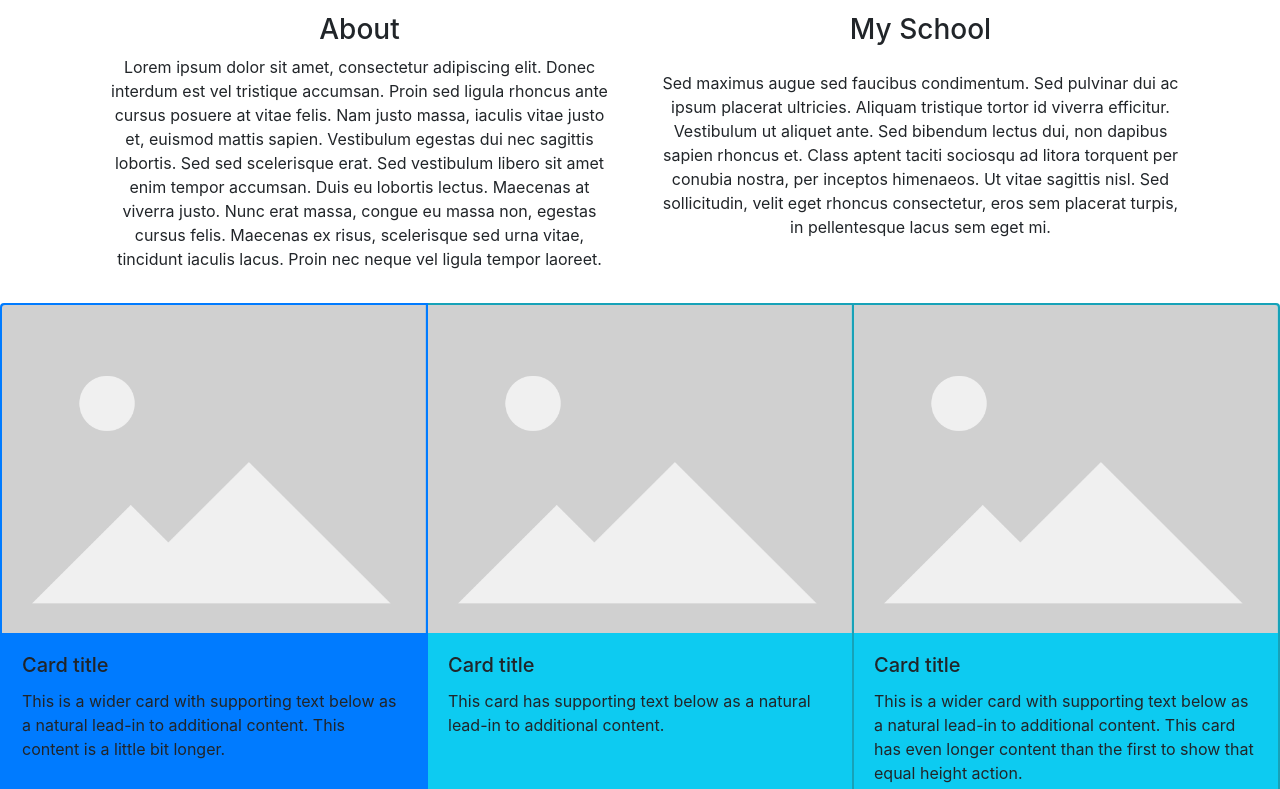
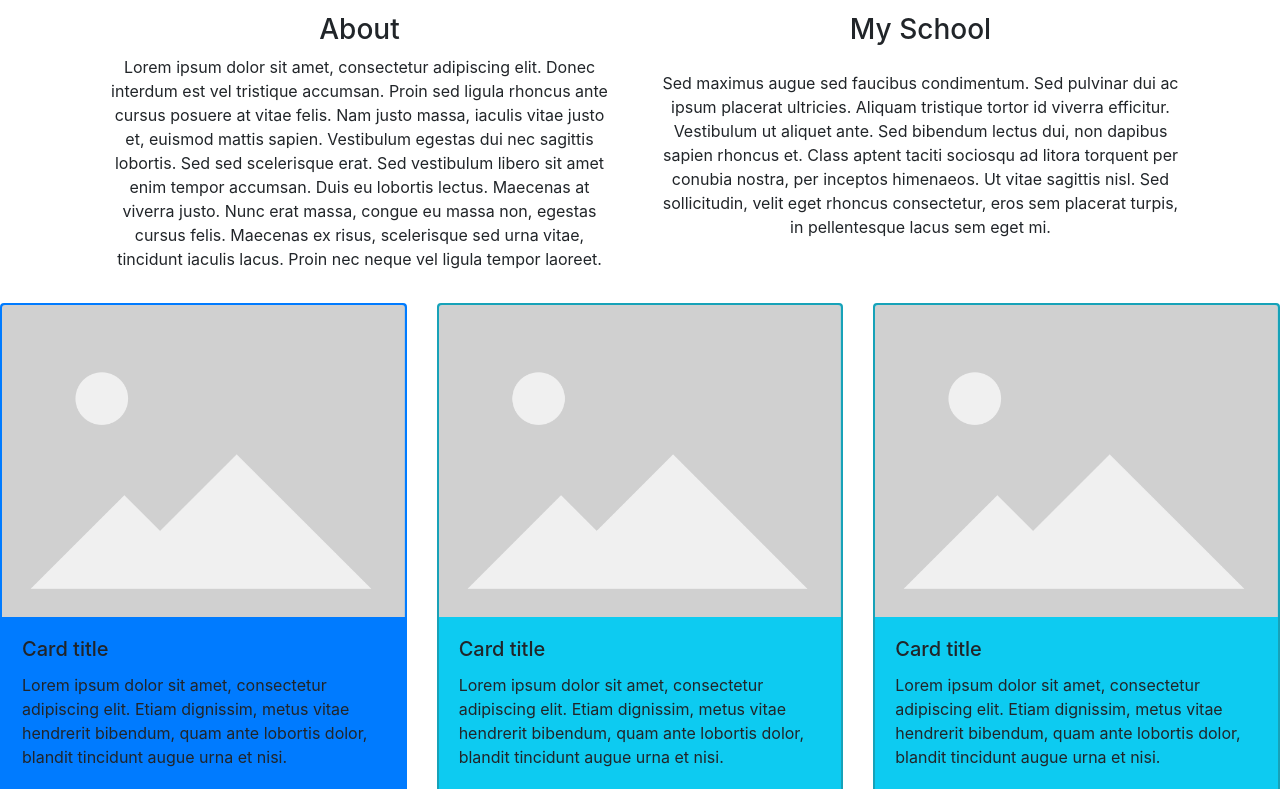
Before and after one commit to M1X3Rr/M1X3Rr.github.io, a plain HTML site: page index.html in a window 1280 px wide. Shown: the part 163-952 px from the top of the page. Drawn offline with Linux system fonts and the light colour scheme; a script that the page names is missing.

Commit message:
Update index.html

```diff
--- a/index.html
+++ b/index.html
@@ -88,39 +88,47 @@
 
     <!-- NEWS -->
     <section>
-        <div class="card-group">
+        <div class="row">
+            <div class="col-sm-12 col-md-5 col-lg-4">
                 <div class="card border-primary card-bg-primary">
                     <img src="img/placeholder.png" class="card-img-top" alt="...">
                     <div class="card-body">
                         <h5 class="card-title">Card title</h5>
-                    <p class="card-text">This is a wider card with supporting text below as a natural lead-in to additional content. This content is a little bit longer.</p>
+                        <p class="card-text">Lorem ipsum dolor sit amet, consectetur adipiscing elit. Etiam dignissim, metus vitae hendrerit bibendum, quam ante lobortis dolor, blandit tincidunt augue urna et nisi.</p>
                     </div>
                     <div class="card-footer">
                         <small class="text-body-secondary" id="last-updated-1">Last updated  mins ago</small>
                     </div>
                 </div>
+            </div>
+            <div class="col-sm-12 col-md-5 col-lg-4">
                 <div class="card border-info card-bg-info">
                     <img src="img/placeholder.png" class="card-img-top" alt="...">
                     <div class="card-body">
                         <h5 class="card-title">Card title</h5>
-                    <p class="card-text">This card has supporting text below as a natural lead-in to additional content.</p>
+                        <p class="card-text">Lorem ipsum dolor sit amet, consectetur adipiscing elit. Etiam dignissim, metus vitae hendrerit bibendum, quam ante lobortis dolor, blandit tincidunt augue urna et nisi.</p>
                     </div>
                     <div class="card-footer">
                         <small class="text-body-secondary" id="last-updated-2">Last updated  mins ago</small>
                     </div>
                 </div>
+            </div>
+            <div class="col-sm-12 col-md-5 col-lg-4">
                 <div class="card border-info card-bg-info">
                     <img src="img/placeholder.png" class="card-img-top" alt="...">
                     <div class="card-body">
                         <h5 class="card-title">Card title</h5>
-                    <p class="card-text">This is a wider card with supporting text below as a natural lead-in to additional content. This card has even longer content than the first to show that equal height action.</p>
+                        <p class="card-text">Lorem ipsum dolor sit amet, consectetur adipiscing elit. Etiam dignissim, metus vitae hendrerit bibendum, quam ante lobortis dolor, blandit tincidunt augue urna et nisi.</p>
                     </div>
                     <div class="card-footer">
                         <small class="text-body-secondary" id="last-updated-3">Last updated  mins ago</small>
                     </div>
                 </div>
             </div>
+        </div>
     </section>
+
+
 
     <!-- footer -->
     <footer class="footer bg-dark text-white mt-auto" style="overflow: clip">
```
Lines whose indentation alone changed are shown as unchanged.
